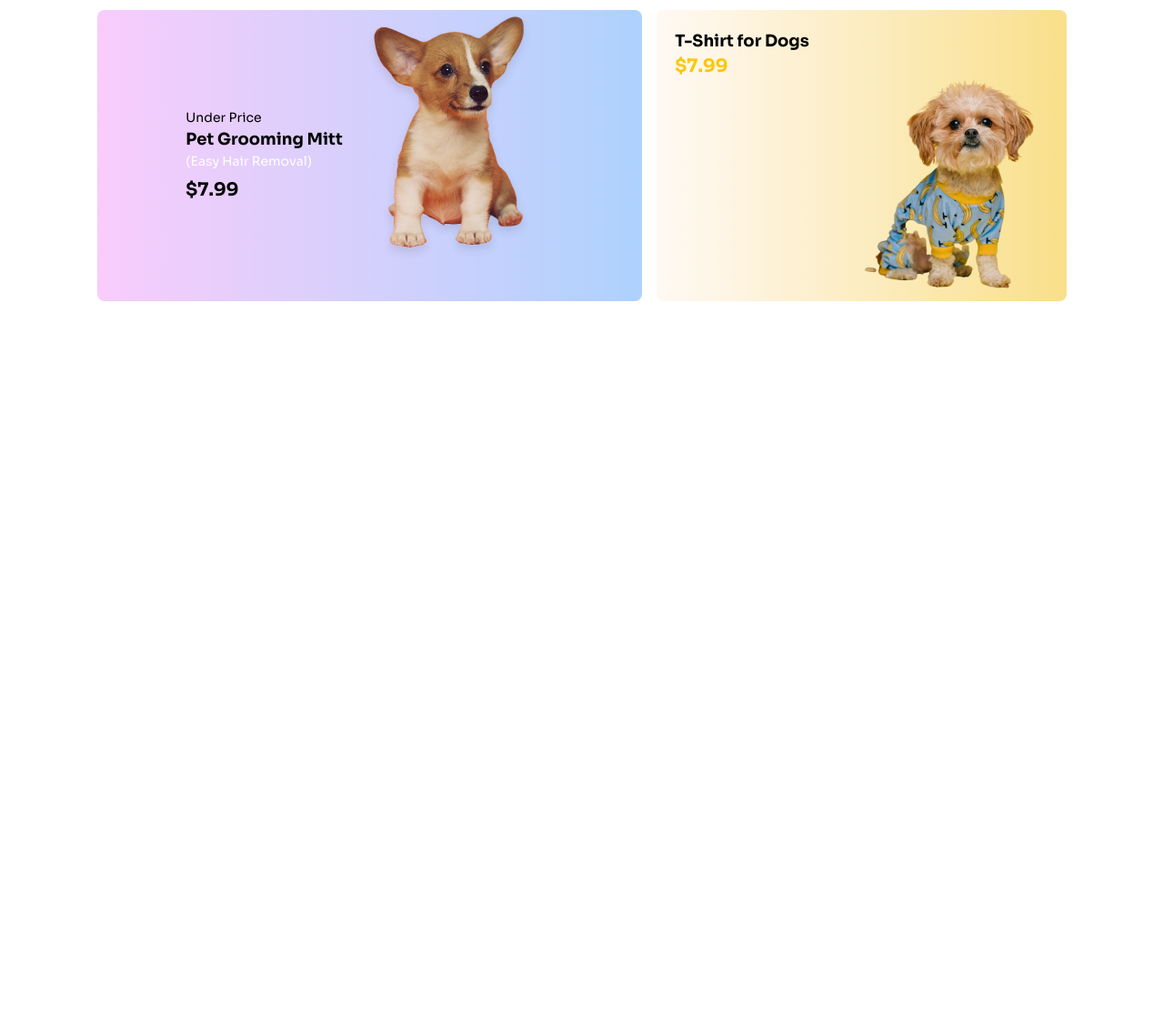
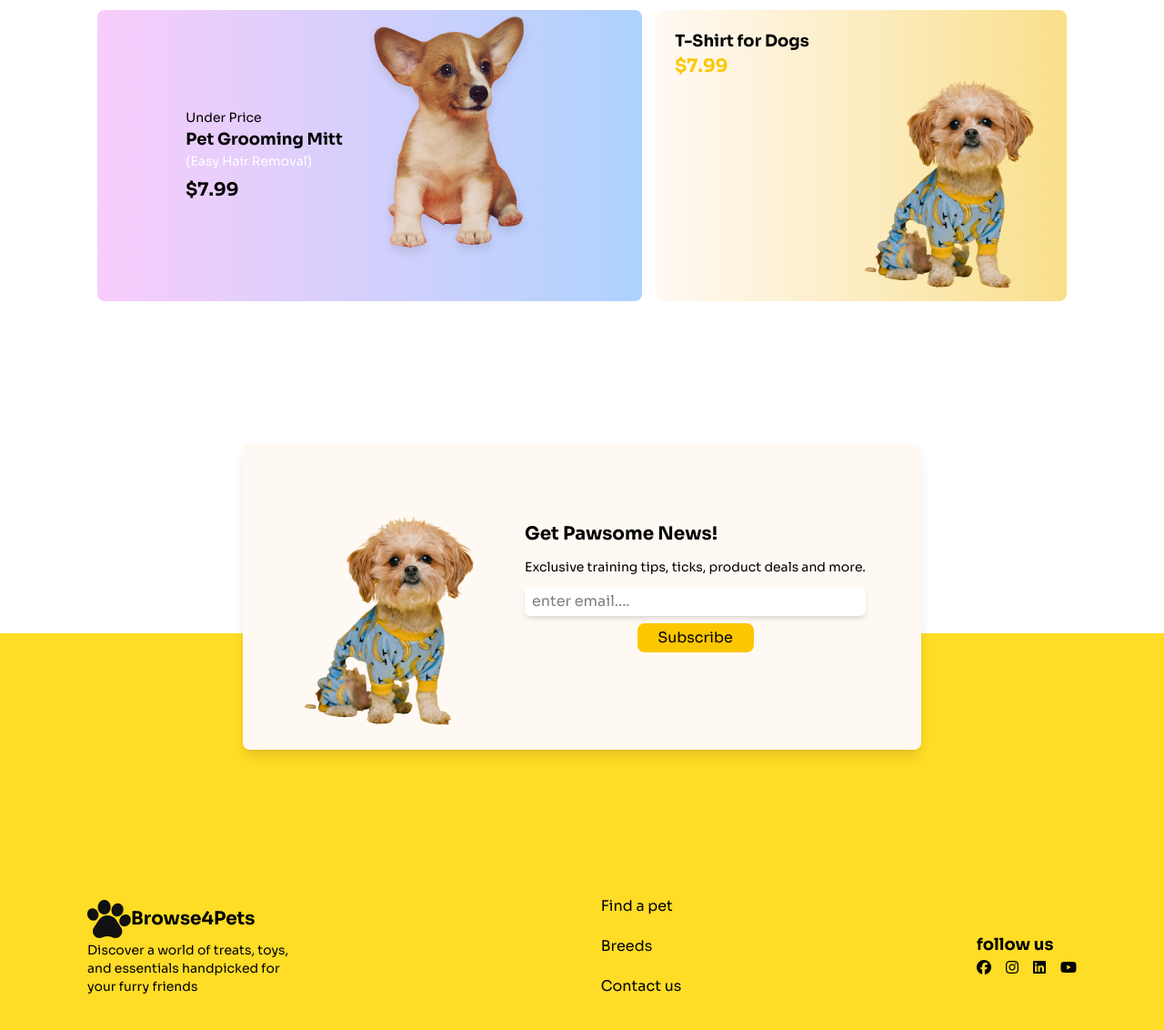
Before and after one commit to mdyasin0/number-3-assignment, a plain HTML site: page index.html in a window 1280 px wide. Shown: the part 1753-2885 px from the top of the page at 91% size. Before the commit the page ends 2096 px from the top, so only its background shows below. Drawn offline with nearby package versions, Linux system fonts and the light colour scheme; a web font is replaced by a local one.

Commit message:
Almost complete

```diff
--- a/index.html
+++ b/index.html
@@ -227,7 +227,7 @@
 
 
                 </div>
-                <div class="bg-white flex items-center gap-2 w-40 sm:w-52 rounded-lg hidden sm:block">
+                <div class="bg-white flex items-center gap-2 w-40 sm:w-52 rounded-lg  sm:block">
                     <div class="bg-[#FFF9F4] ml-2 ">
                         <img class="p-2" src="c1-assets/rabbit-cartoon.png" alt="">
                     </div>
@@ -244,7 +244,7 @@
         </section>
      </div>
      <!-- everyday  -->
-      <section class="w-10/12 mx-auto">
+      <section class="w-10/12 mx-auto mb-36">
         <h1 class="font-bold text-xl adlam-display mb-6  ">Everyday low Price</h1>
         <div class="space-y-3 sm:flex gap-4">
             <div class=" sm:flex items-center justify-center  bg-linear-to-r from-[#F8CCFB] to-[#ACD2FD] sm:w-[40rem] h-80 py-6 rounded-lg">
@@ -271,5 +271,46 @@
             </div>
         </div>
       </section>
+      <!-- get news -->
+       <section class=" sm:flex items-center justify-center gap-6 w-7/12 mx-auto rounded-lg  bg-[#FFF9F4] shadow-lg pb-5 px-6 -mb-32 relative">
+        <div>
+            <img src="c1-assets/cute-pet-small.png" alt="">
+        </div>
+        <div class="flex flex-col text-center sm:text-start">
+            <h1 class="font-bold text-xl mb-3">Get Pawsome News!</h1>
+            <p class="text-sm mb-3">Exclusive training tips, ticks, product deals and more.</p>
+            <input class="shadow-md rounded-md bg-white py-1 pl-2" type="email" placeholder="enter email....">
+            <div class="text-center ">
+                <button class="mt-2 w-32 text-center justify-center rounded-lg bg-yellow-400 px-3 py-1">Subscribe</button>
+            </div>
+        </div>
+       </section>
+       <footer class="bg-[#FFDC26] sm:flex items-center space-y-5 justify-between pt-72 pb-4 px-24 ">
+        <div>
+           <div class="flex items-center">
+            <img src="c1-assets/logo-footer.png" alt="">
+            <p class="font-bold text-xl">Browse4Pets</p>
+           </div>
+            <p class="text-sm sm:w-60">Discover a world of treats, toys, and essentials handpicked for your furry friends</p>
+        </div>
+        <div>
+            <ul class="space-y-5">
+                <li><a href="#">Find a pet</a></li>
+                <li><a href="#">Breeds</a></li>
+                <li><a href="#">Contact us</a></li>
+            </ul>
+        </div>
+        <div>
+            <p class="font-bold text-lg">follow us</p>
+            <div class="flex gap-4">
+               <a href=""><i class="fa-brands fa-facebook"></i></a>
+               <a href=""><i class="fa-brands fa-instagram"></i></a>
+               <a href=""><i class="fa-brands fa-linkedin"></i></a>
+               <a href=""><i class="fa-brands fa-youtube"></i></a>
+            </div>
+        </div>
+
+       </footer>
+
 </body>
 </html>
```
